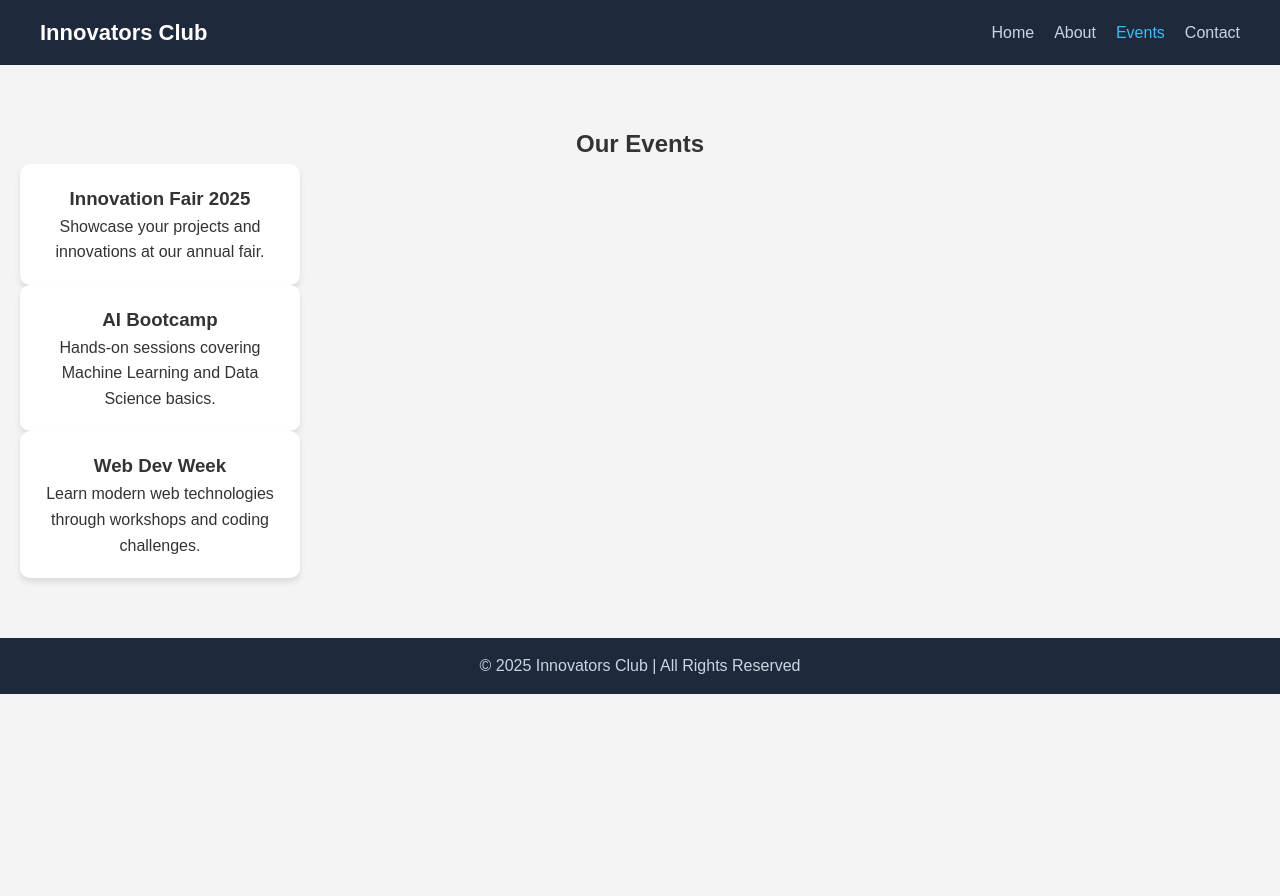
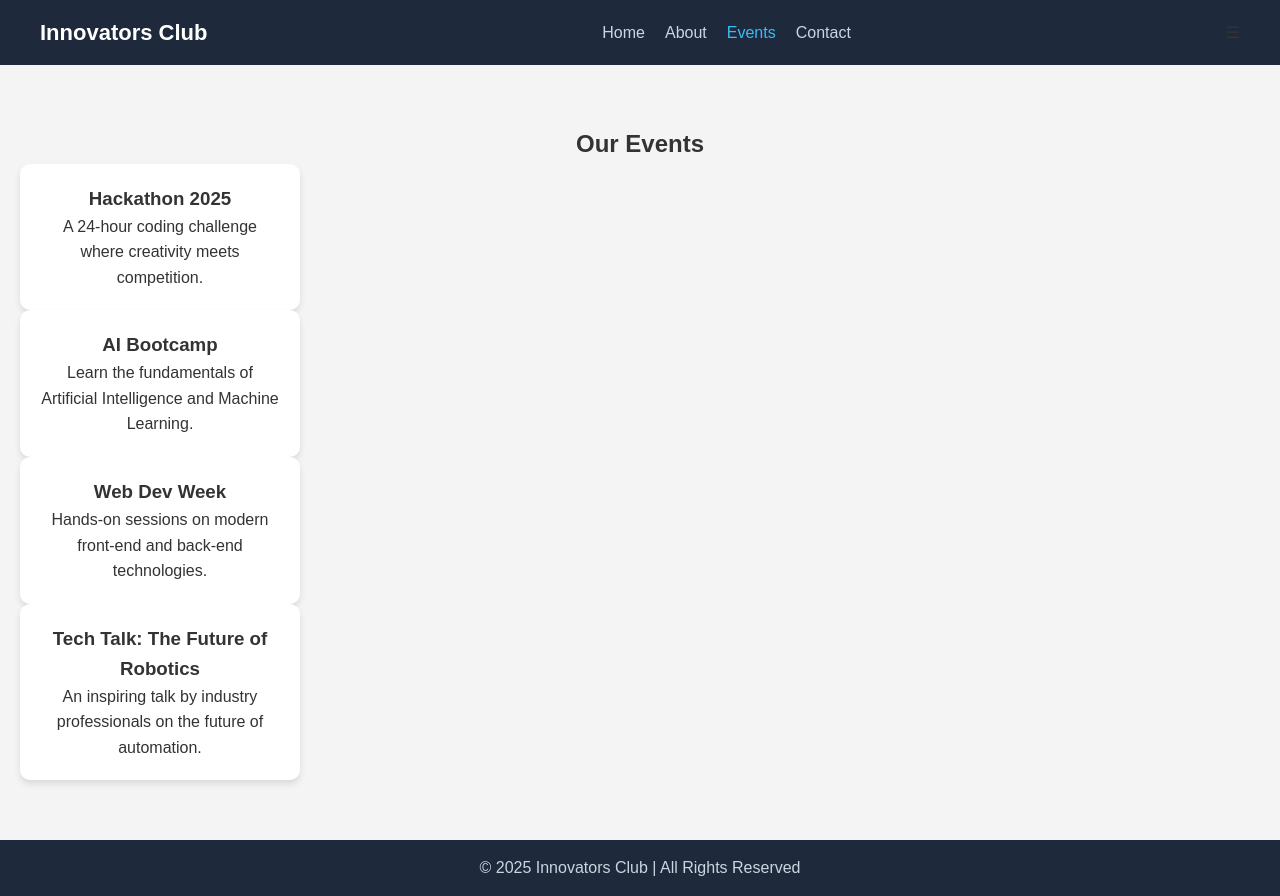
Before and after one commit to assaampuhel/college-club-website, a plain HTML site: page events.html in a window 1280 px wide. Before the commit the page ends 800 px from the top, so only its background shows below. Drawn offline with Linux system fonts and the light colour scheme.

Commit message:
updated events.html

```diff
--- a/events.html
+++ b/events.html
@@ -1,48 +1,34 @@
 <!DOCTYPE html>
 <html lang="en">
 <head>
-  <meta charset="UTF-8">
-  <meta name="viewport" content="width=device-width, initial-scale=1.0">
+  <meta charset="UTF-8" />
+  <meta name="viewport" content="width=device-width, initial-scale=1.0" />
   <title>Events | Innovators Club</title>
-  <link rel="stylesheet" href="style.css">
+  <link rel="stylesheet" href="style.css" />
 </head>
 <body>
   <header>
     <nav class="navbar">
       <div class="logo">Innovators Club</div>
-      <ul class="nav-links">
+      <ul class="nav-links" id="nav-links">
         <li><a href="index.html">Home</a></li>
         <li><a href="about.html">About</a></li>
         <li><a href="events.html" class="active">Events</a></li>
         <li><a href="contact.html">Contact</a></li>
       </ul>
+      <div class="menu-toggle" id="menu-toggle">&#9776;</div>
     </nav>
   </header>
 
   <section class="page-section">
     <h2>Our Events</h2>
-    <div class="event-list">
-      <div class="event">
-        <h3>Innovation Fair 2025</h3>
-        <p>Showcase your projects and innovations at our annual fair.</p>
-      </div>
-      <div class="event">
-        <h3>AI Bootcamp</h3>
-        <p>Hands-on sessions covering Machine Learning and Data Science basics.</p>
-      </div>
-      <div class="event">
-        <h3>Web Dev Week</h3>
-        <p>Learn modern web technologies through workshops and coding challenges.</p>
-      </div>
-    </div>
+    <div id="event-container" class="event-list"></div>
   </section>
 
   <footer>
     <p>&copy; <span id="year"></span> Innovators Club | All Rights Reserved</p>
   </footer>
 
-  <script>
-    document.getElementById("year").textContent = new Date().getFullYear();
-  </script>
+  <script src="script.js"></script>
 </body>
 </html>
```
